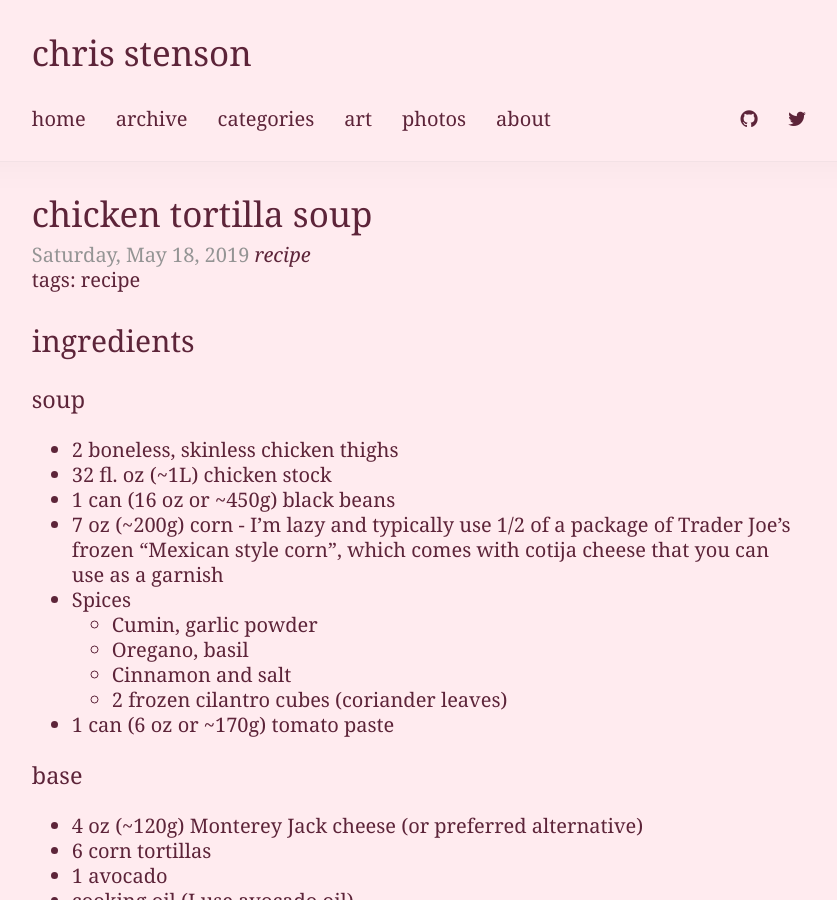
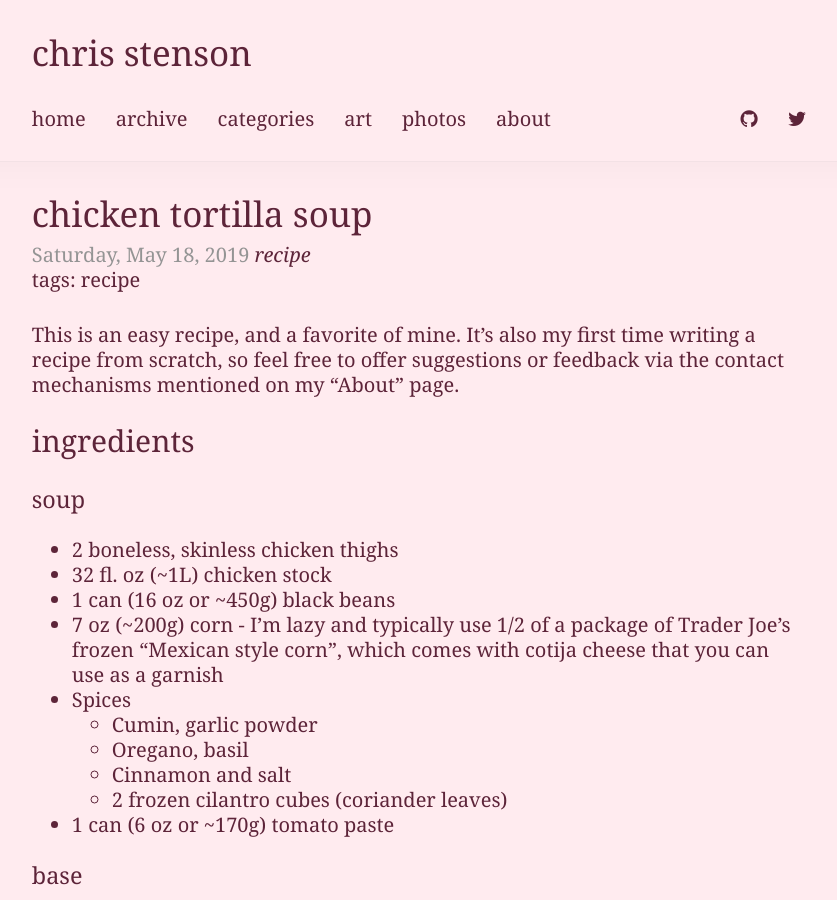
Before and after one commit to christopherstenson/christopherstenson.github.io, a Jekyll site: the page built from _posts/2019-05-18-chicken-tortilla-soup.md, in a window 1280 px wide and 900 px high. Shown: the whole window, without its empty margins (221-1058 px from the left). Built offline with Jekyll 4.4.1, drawn with Linux system fonts in a browser that asks for light colours.

```diff
--- a/_posts/2019-05-18-chicken-tortilla-soup.md
+++ b/_posts/2019-05-18-chicken-tortilla-soup.md
@@ -4,6 +4,10 @@
 category: recipe
 tags: [recipe]
 ---
+
+This is an easy recipe, and a favorite of mine. It's also my first time writing a recipe from scratch, so feel free to offer suggestions or feedback via the contact mechanisms mentioned on my "About" page.
+
+
 
 ## ingredients
 ### soup
```
